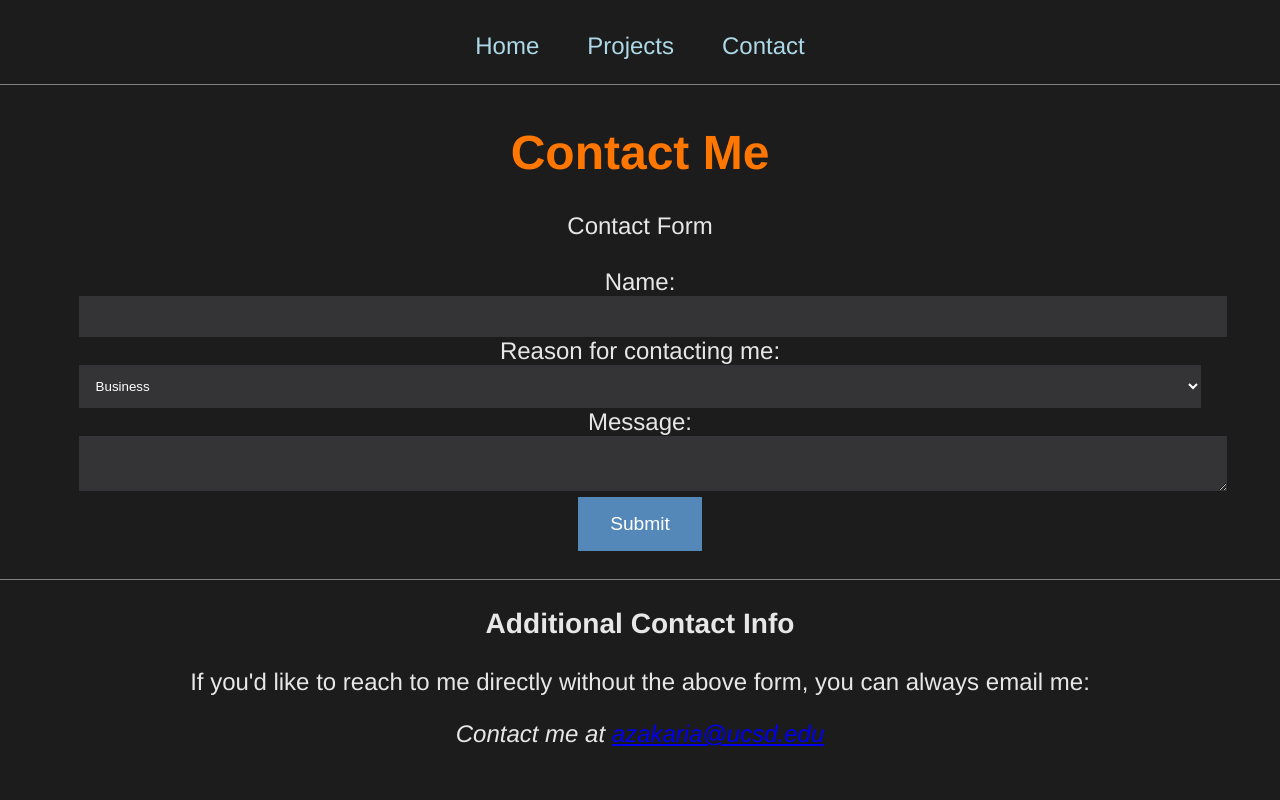
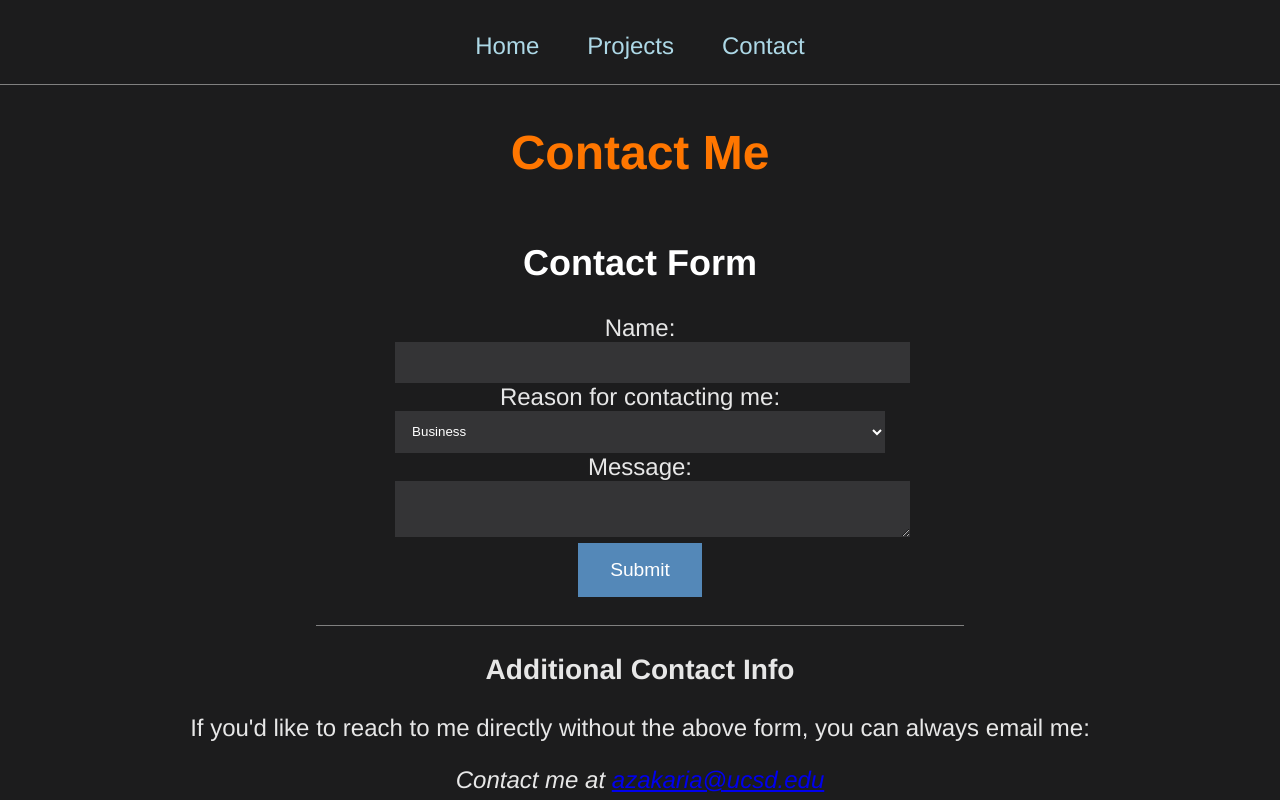
Before and after one commit to azak03/cse134bhw3, a plain HTML site: page contact.html in a window 1280 px wide. Drawn offline with Linux system fonts and the light colour scheme; a web font is replaced by a local one.

Commit message:
Update contact.html

```diff
--- a/contact.html
+++ b/contact.html
@@ -22,18 +22,20 @@
         <h1><span class="container">Contact Me</span></h1>
     </hgroup>
     <section>
+        <h2>Contact Form</h2>
         <form>
             <fieldset>
-                <legend>Contact Form</legend>
+                <label for="name">Name:</label>
                 <br>
-                <label for="name">Name:</label>
                 <input type="text" id="name" name="name">
                 <label for="reason">Reason for contacting me:</label>
+                <br>
                   <select name="reason" id="reason">
                     <option value="business">Business</option>
                     <option value="casual">Casual</option>
                 </select>
                 <label for="message">Message:</label>
+                <br>
                 <textarea id="message" name="message"></textarea>
                 <button type="submit">Submit</button>
             </fieldset>
```
